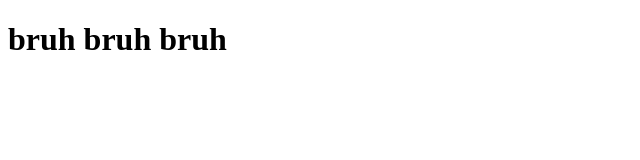
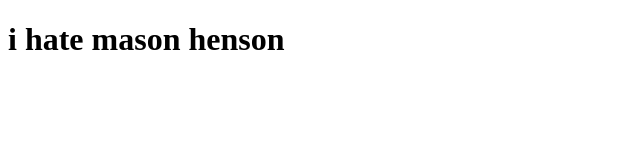
Before and after one commit to BrennenTheHuman/brennenflowers, a plain HTML site: page index.html in a window 1280 px wide. Shown: the whole page, without its empty margins (0-640 px from the left). Drawn offline with Linux system fonts and the light colour scheme.

Commit message:
Update index.html

```diff
--- a/index.html
+++ b/index.html
@@ -6,6 +6,6 @@
     <title>brennenflowers</title>
   </head>
   <body>
-<h1>bruh bruh bruh</h1>
+<h1>i hate mason henson</h1>
   </body>
 </html>
```
